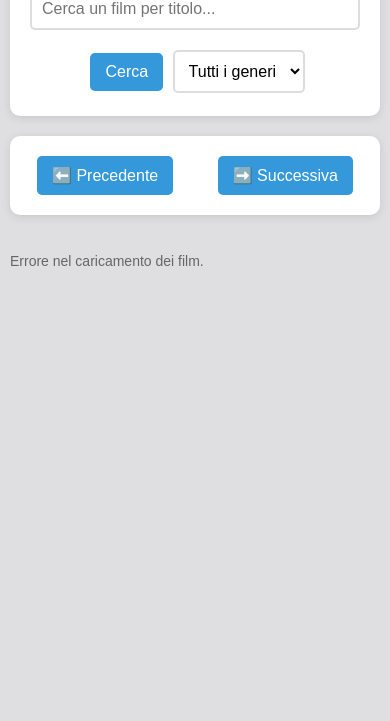
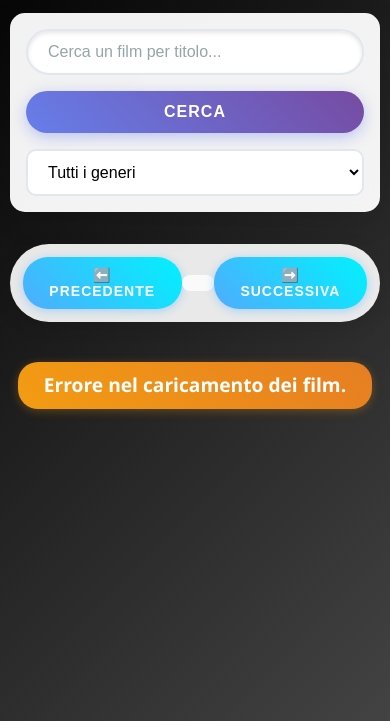
Before and after one commit to vincenzocrucitti04-hash/Project-Movie-DataBase, a plain HTML site: page index.html in a window 390 px wide. Shown: the part 123-844 px from the top of the page. Drawn offline with Linux system fonts and the light colour scheme; no server answers.

Commit message:
Refactor CSS styles for improved layout, search controls, and pagination responsiveness

```diff
--- a/css/style.css
+++ b/css/style.css
@@ -1,4 +1,4 @@
-/* Reset e base */
+/* Reset e impostazioni base */
 * {
   margin: 0;
   padding: 0;
@@ -6,145 +6,269 @@
 }
 
 body {
-  font-family: Arial, sans-serif;
-  background-color: #dfdfe1;
+  font-family: "Segoe UI", Tahoma, Geneva, Verdana, sans-serif;
+  background: linear-gradient(135deg, #000000, #434343);
   color: #333;
   line-height: 1.6;
+  min-height: 100vh;
   padding: 20px;
 }
 
+/* Titolo principale con tema cinema */
 h1 {
   text-align: center;
-  color: black;
-  margin-bottom: 30px;
-  font-size: 2em;
+  font-size: 3rem;
+  font-weight: 700;
+  color: #fff;
+  text-shadow: 2px 2px 4px rgba(0, 0, 0, 0.3);
+  margin-bottom: 2rem;
+  letter-spacing: 2px;
 }
 
-/* Container per centrare tutti i controlli */
+/* Container per controlli di ricerca */
 .search-controls {
-  text-align: center;
-  margin-bottom: 20px;
-  padding: 20px;
-  background-color: white;
-  border-radius: 10px;
-  box-shadow: 0 2px 10px rgba(0, 0, 0, 0.1);
+  max-width: 800px;
+  margin: 0 auto 2rem auto;
+  background: rgba(255, 255, 255, 0.95);
+  backdrop-filter: blur(10px);
+  border-radius: 15px;
+  padding: 1.5rem;
+  box-shadow: 0 8px 32px rgba(0, 0, 0, 0.1);
+  display: grid;
+  grid-template-columns: 1fr auto 200px;
+  gap: 1rem;
+  align-items: center;
 }
 
-.pagination-controls {
-  text-align: center;
-  margin-bottom: 30px;
-  padding: 15px;
-  background-color: white;
-  border-radius: 10px;
-  box-shadow: 0 2px 10px rgba(0, 0, 0, 0.1);
-}
-
-/* Controlli di ricerca e filtro */
+/* Input di ricerca */
 #searchInput {
-  width: 300px;
-  padding: 10px;
-  border: 2px solid #ddd;
-  border-radius: 5px;
+  padding: 12px 20px;
+  border: 2px solid #e1e8ed;
+  border-radius: 25px;
   font-size: 16px;
-  margin-right: 10px;
+  background-color: #fff;
+  transition: all 0.3s ease;
+  box-shadow: inset 0 2px 4px rgba(0, 0, 0, 0.1);
 }
 
 #searchInput:focus {
   outline: none;
-  border-color: #3498db;
+  border-color: #667eea;
+  box-shadow: 0 0 0 3px rgba(102, 126, 234, 0.2);
 }
 
-button {
-  background-color: #3498db;
-  color: white;
-  border: none;
-  padding: 10px 15px;
-  border-radius: 5px;
-  cursor: pointer;
-  font-size: 16px;
-  margin: 5px;
+#searchInput::placeholder {
+  color: #95a5a6;
 }
 
-button:hover {
-  background-color: #2980b9;
+/* Select per generi */
+#genreSelect {
+  padding: 12px 16px;
+  border: 2px solid #e1e8ed;
+  border-radius: 10px;
+  font-size: 16px;
+  background-color: #fff;
+  cursor: pointer;
+  transition: all 0.3s ease;
 }
 
-#genreSelect {
-  padding: 10px;
-  border: 2px solid #ddd;
-  border-radius: 5px;
-  font-size: 16px;
-  margin-left: 20px;
-  background-color: white;
+#genreSelect:focus {
+  outline: none;
+  border-color: #667eea;
+  box-shadow: 0 0 0 3px rgba(102, 126, 234, 0.2);
 }
 
-/* Paginazione */
-#pageInfo {
-  font-weight: bold;
-  margin: 0 15px;
+/* Pulsanti */
+button {
+  padding: 12px 24px;
+  border: none;
+  border-radius: 25px;
   font-size: 16px;
+  font-weight: 600;
+  cursor: pointer;
+  transition: all 0.3s ease;
+  text-transform: uppercase;
+  letter-spacing: 1px;
 }
 
-/* Container film */
-#movies {
-  display: grid;
-  grid-template-columns: repeat(auto-fill, minmax(250px, 1fr));
-  gap: 20px;
-  margin-top: 20px;
+/* Pulsante cerca */
+.search-controls button {
+  background: linear-gradient(45deg, #667eea, #764ba2);
+  color: white;
+  box-shadow: 0 4px 15px rgba(102, 126, 234, 0.4);
 }
 
-/* Singolo film */
-#movies div {
-  background-color: white;
-  border-radius: 10px;
-  padding: 15px;
-  box-shadow: 0 2px 10px rgba(0, 0, 0, 0.1);
-  text-align: center;
-  transition: transform 0.2s;
+.search-controls button:hover {
+  transform: translateY(-2px);
+  box-shadow: 0 6px 20px rgba(102, 126, 234, 0.6);
 }
 
-#movies div:hover {
-  transform: translateY(-5px);
+/* Container paginazione */
+.pagination-controls {
+  max-width: 400px;
+  margin: 0 auto 2rem auto;
+  background: rgba(255, 255, 255, 0.9);
+  backdrop-filter: blur(10px);
+  border-radius: 50px;
+  padding: 1rem;
+  box-shadow: 0 4px 20px rgba(0, 0, 0, 0.1);
+  display: flex;
+  justify-content: space-between;
+  align-items: center;
 }
 
-#movies h3 {
-  color: #2c3e50;
-  margin-bottom: 10px;
-  font-size: 1.1em;
+/* Pulsanti paginazione */
+.pagination-controls button {
+  background: linear-gradient(45deg, #4facfe, #00f2fe);
+  color: white;
+  padding: 10px 20px;
+  font-size: 14px;
+  box-shadow: 0 2px 10px rgba(79, 172, 254, 0.4);
 }
 
+.pagination-controls button:hover {
+  transform: translateY(-1px);
+  box-shadow: 0 4px 15px rgba(79, 172, 254, 0.6);
+}
+
+.pagination-controls button:disabled {
+  background: #bdc3c7;
+  cursor: not-allowed;
+  transform: none;
+  box-shadow: none;
+}
+
+/* Info pagina */
+#pageInfo {
+  font-weight: 600;
+  color: #2c3e50;
+  background: rgba(255, 255, 255, 0.8);
+  padding: 8px 16px;
+  border-radius: 20px;
+  font-size: 14px;
+}
+
+/* Container principale film */
+#movies {
+  max-width: 1400px;
+  margin: 0 auto;
+  display: grid;
+  grid-template-columns: repeat(auto-fill, minmax(280px, 1fr));
+  gap: 2rem;
+  padding: 1rem;
+}
+
+/* Card singolo film */
+#movies > div {
+  background: rgba(255, 255, 255, 0.95);
+  backdrop-filter: blur(10px);
+  border-radius: 20px;
+  padding: 1.5rem;
+  box-shadow: 0 8px 32px rgba(0, 0, 0, 0.1);
+  transition: all 0.3s ease;
+  text-align: center;
+  border: 1px solid rgba(255, 255, 255, 0.2);
+}
+
+#movies > div:hover {
+  transform: translateY(-10px) scale(1.02);
+  box-shadow: 0 15px 40px rgba(0, 0, 0, 0.2);
+}
+
+/* Titolo del film */
+#movies h3 {
+  font-size: 1.3rem;
+  font-weight: 600;
+  color: #2c3e50;
+  margin-bottom: 1rem;
+  line-height: 1.3;
+  min-height: 2.6rem; /* Altezza fissa per allineamento */
+}
+
+/* Poster del film */
 #movies img {
   width: 100%;
   max-width: 200px;
-  height: auto;
-  border-radius: 5px;
-  margin-bottom: 10px;
+  height: 300px;
+  object-fit: cover;
+  border-radius: 15px;
+  margin-bottom: 1rem;
+  box-shadow: 0 4px 15px rgba(0, 0, 0, 0.2);
+  transition: transform 0.3s ease;
 }
 
-#movies p {
-  margin: 5px 0;
-  color: #666;
-  font-size: 14px;
+#movies img:hover {
+  transform: scale(1.05);
 }
 
-/* Responsive */
+/* Informazioni del film */
+#movies p {
+  margin: 0.5rem 0;
+  font-size: 0.95rem;
+  color: #555;
+}
+
+/* Voto con styling speciale */
+#movies p:last-child {
+  background: linear-gradient(45deg, #f39c12, #e67e22);
+  color: white;
+  padding: 8px 12px;
+  border-radius: 20px;
+  font-weight: 600;
+  display: inline-block;
+  margin-top: 1rem;
+  box-shadow: 0 2px 10px rgba(243, 156, 18, 0.3);
+}
+
+/* Messaggio di errore */
+#movies > p {
+  grid-column: 1 / -1;
+  text-align: center;
+  font-size: 1.2rem;
+  color: #e74c3c;
+  background: rgba(255, 255, 255, 0.9);
+  padding: 2rem;
+  border-radius: 15px;
+  margin: 2rem 0;
+}
+
+/* Responsive Design */
 @media (max-width: 768px) {
   body {
     padding: 10px;
   }
 
-  #searchInput {
-    width: 100%;
-    margin-bottom: 10px;
+  h1 {
+    font-size: 2rem;
+    margin-bottom: 1.5rem;
   }
 
-  #genreSelect {
-    margin-left: 0;
-    margin-top: 10px;
+  .search-controls {
+    grid-template-columns: 1fr;
+    gap: 1rem;
+    padding: 1rem;
+  }
+
+  .pagination-controls {
+    margin: 1rem auto;
+    padding: 0.8rem;
   }
 
   #movies {
-    grid-template-columns: repeat(auto-fill, minmax(200px, 1fr));
-    gap: 15px;
+    grid-template-columns: repeat(auto-fill, minmax(250px, 1fr));
+    gap: 1.5rem;
+    padding: 0.5rem;
+  }
+
+  #movies > div {
+    padding: 1rem;
+  }
+
+  #movies h3 {
+    font-size: 1.1rem;
+  }
+
+  #movies img {
+    height: 250px;
   }
 }
```
